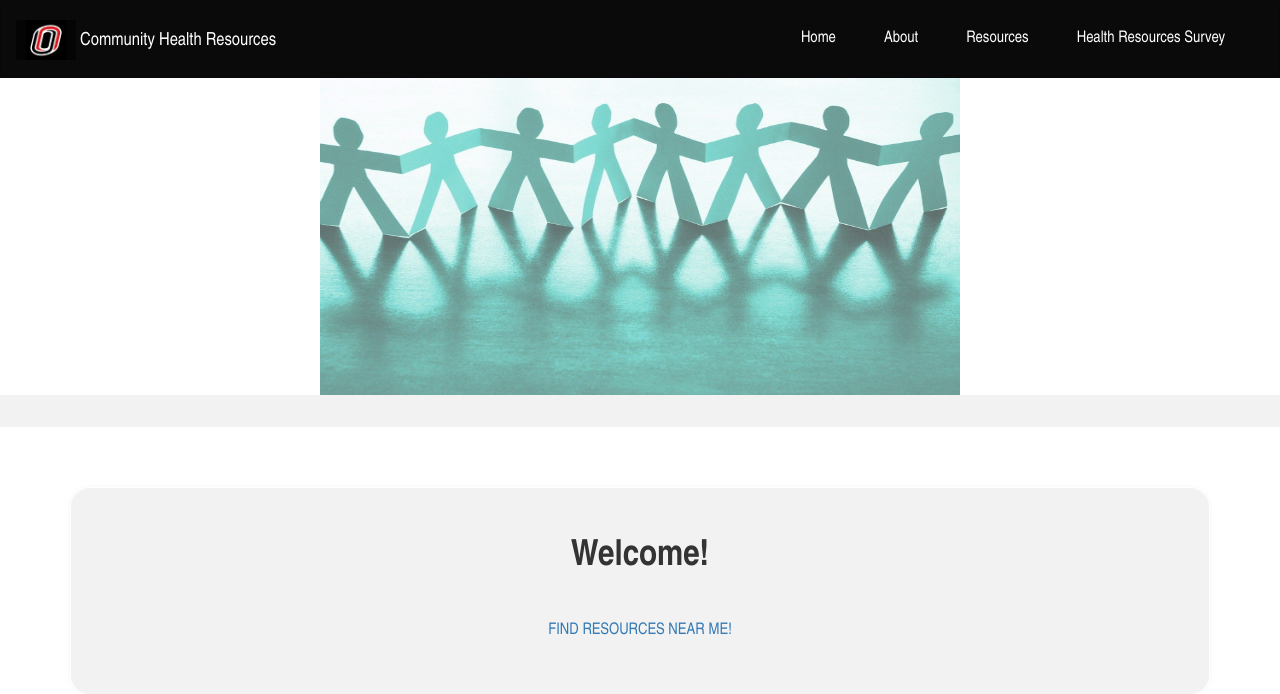
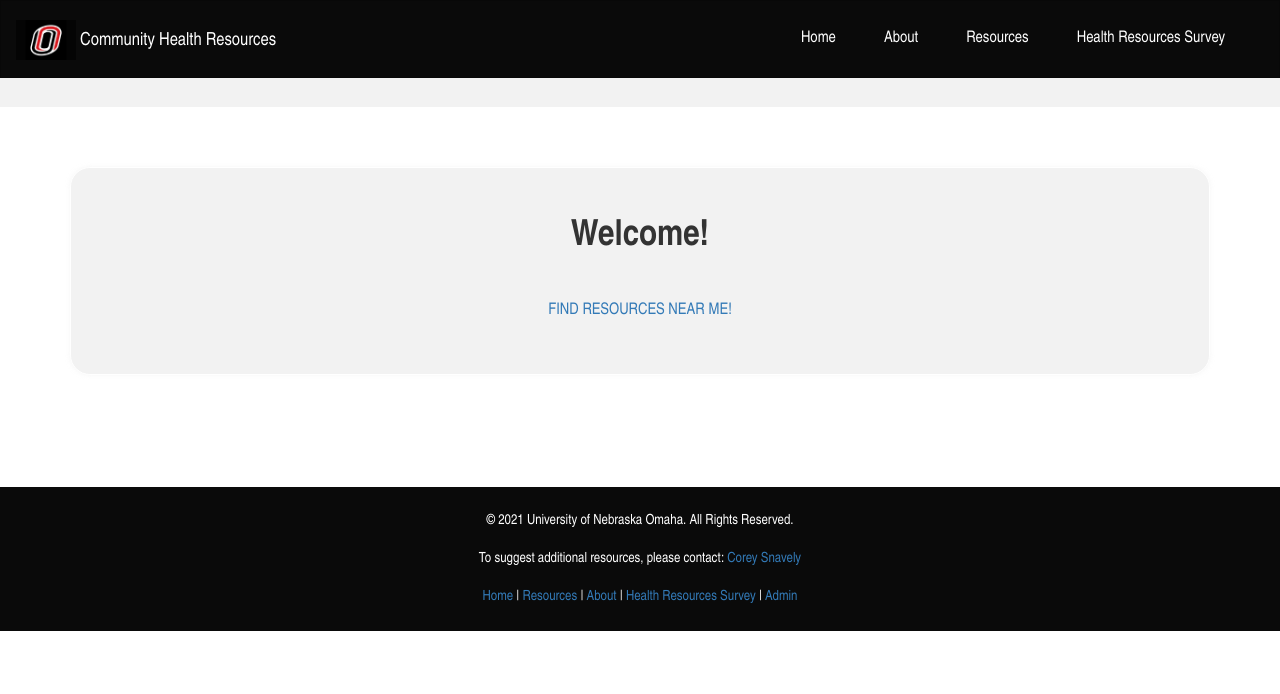
Before and after one commit to ksabnekar/mHealth, a Django app: template resources/templates/resources/resource_list.html in a window 1280 px wide. Shown: the top 694 px of the page. After the commit the page ends 631 px from the top, so only its background shows below. Run offline with Django 3.2, Linux system fonts and the light colour scheme; the template is opened without the code that fills it, so the values that code supplies are empty; some libraries are stand-ins or nearby versions.

Commit message:
Update resource_list.html

```diff
--- a/resources/templates/resources/resource_list.html
+++ b/resources/templates/resources/resource_list.html
@@ -2,7 +2,6 @@
 {% load static %}
 {% block content %}
 <div class="banner_sec">
-    <img src="{% static 'index.jpg' %}" alt="" width="1200" height="400" />
     <div class="heading-main">
         <h1>{{category_name}}</h1>
     </div>
```
